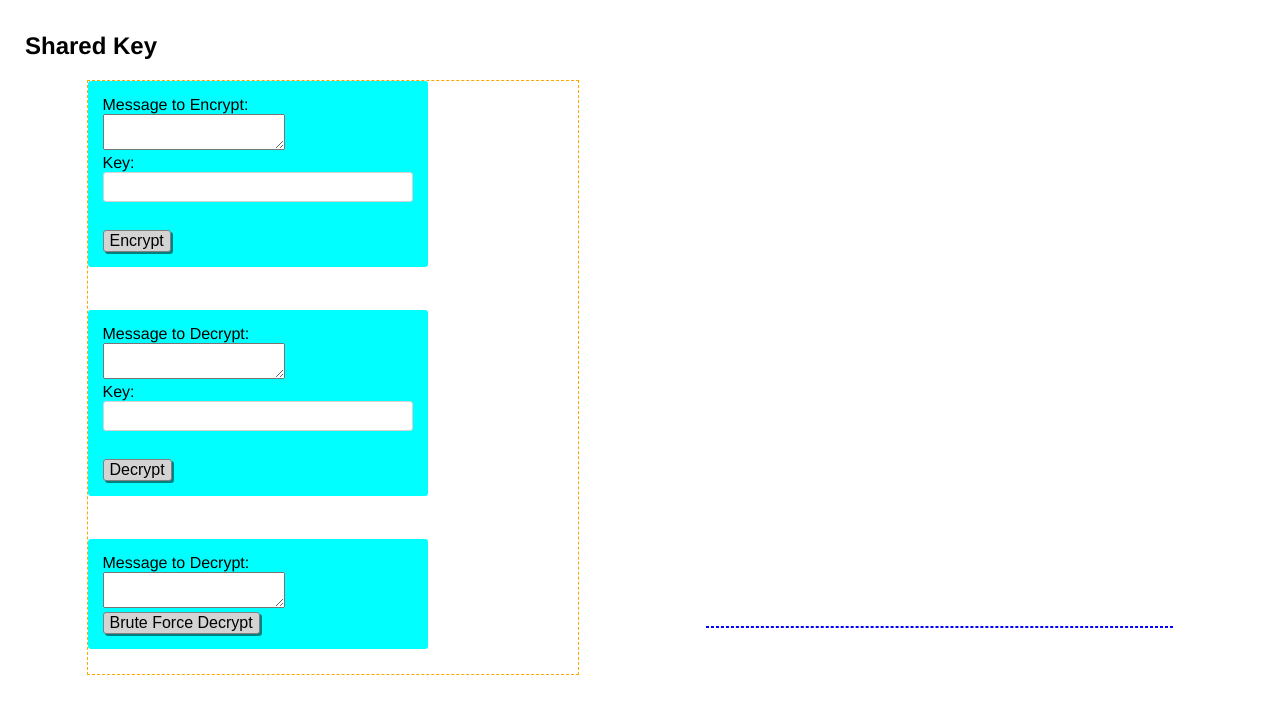
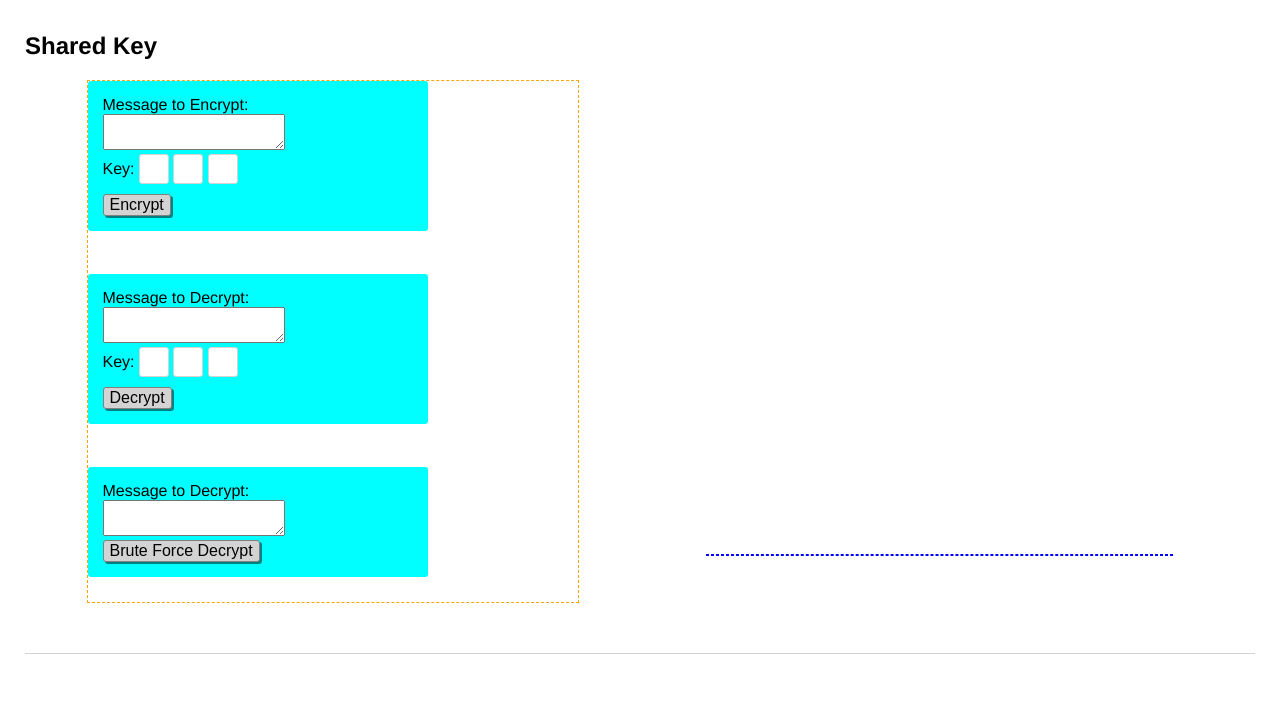
Before and after one commit to patrickweaver/diy-encryption, a Flask app: page /shared-key in a window 1280 px wide. Shown: the part 87-802 px from the top of the page. After the commit the page ends 741 px from the top, so only its background shows below. Run offline with Flask 2, Linux system fonts and the light colour scheme.

Commit message:
Set 3 lowercase letter key for shared key

```diff
--- a/public/style.css
+++ b/public/style.css
@@ -65,6 +65,11 @@
   border: 1px solid lightgrey;
   border-radius: 3px;
   font-size: 16px;
+}
+
+input.shared-key {
+  width: 30px;
+  display: inline-block;
 }
 
 button {
--- a/server.py
+++ b/server.py
@@ -293,7 +293,10 @@
 @app.route("/shared-key/encrypt", strict_slashes=False)
 def shared_key_encrypt():
   message = request.args.get("message")
-  key = request.args.get("key")
+  key1 = request.args.get("key1")
+  key2 = request.args.get("key2")
+  key3 = request.args.get("key3")
+  key = key1 + key2 + key3
   if message and key:
     encrypted_message = keyEncrypt(message, key)
     return render_template(
@@ -308,7 +311,10 @@
 @app.route("/shared-key/decrypt", strict_slashes=False)
 def shared_key_decrypt():
   message = request.args.get("message")
-  key = request.args.get("key")
+  key1 = request.args.get("key1")
+  key2 = request.args.get("key2")
+  key3 = request.args.get("key3")
+  key = key1 + key2 + key3
   if message and key:
     decrypted_message = keyDecrypt(message, key)
     return render_template(
@@ -330,6 +336,7 @@
   return render_template(
   "shared-key-brute-force.html",
   possible_decrypted_messages=possible_decrypted_messages,
+  possible_decrypted_messages_length = len(possible_decrypted_messages),
   decrypt_time = decrypt_time
   )
 
--- a/templates/shared-key-brute-force.html
+++ b/templates/shared-key-brute-force.html
@@ -1,7 +1,7 @@
 {% extends "layout.html" %}
 {% block body %}
   <h2>
-    Public Key
+    Shared Key
   </h2>
 
   <main>
@@ -15,7 +15,7 @@
       Possible Decrypted Messages:
     </h3>
     <h4>
-      95 possible messages took {{ decrypt_time }} seconds to decrypt.
+      {{ possible_decrypted_messages_length }} possible messages took {{ decrypt_time }} seconds to decrypt.
     </h4>
     <h4>
       Original message is probably offset {{ most_likely_offset }}:
--- a/templates/shared-key.html
+++ b/templates/shared-key.html
@@ -13,7 +13,9 @@
         <textarea id="encrypt-message" name="message"></textarea>
         <br>
         <label>Key:</label>
-        <input type="text" id="encrypt-shared-key" name="key">
+        <input type="text" class="shared-key" name="key1" maxlength="1" pattern="[a-z]{1}">
+        <input type="text" class="shared-key" name="key2" maxlength="1" pattern="[a-z]{1}">
+        <input type="text" class="shared-key" name="key3" maxlength="1" pattern="[a-z]{1}">
         <br>
         <button value="submit">Encrypt</button>
 
@@ -26,7 +28,9 @@
         <textarea id="decrypt-message" name="message"></textarea>
         <br>
         <label>Key:</label>
-        <input type="text" id="decrypt-shared-key" name="key">
+        <input type="text" class="shared-key" name="key1" maxlength="1" pattern="[a-z]{1}">
+        <input type="text" class="shared-key" name="key2" maxlength="1" pattern="[a-z]{1}">
+        <input type="text" class="shared-key" name="key3" maxlength="1" pattern="[a-z]{1}">
         <br>
         <button value="submit">Decrypt</button>
 
```
